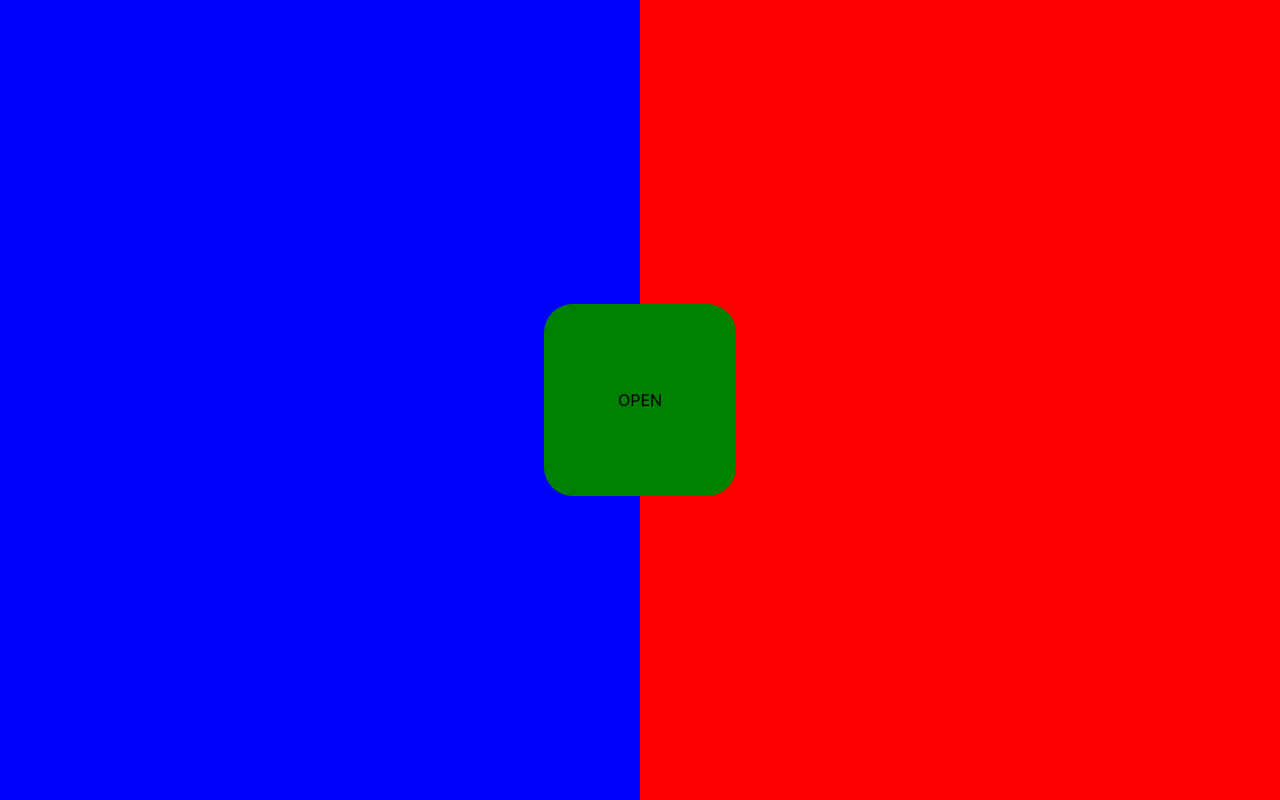
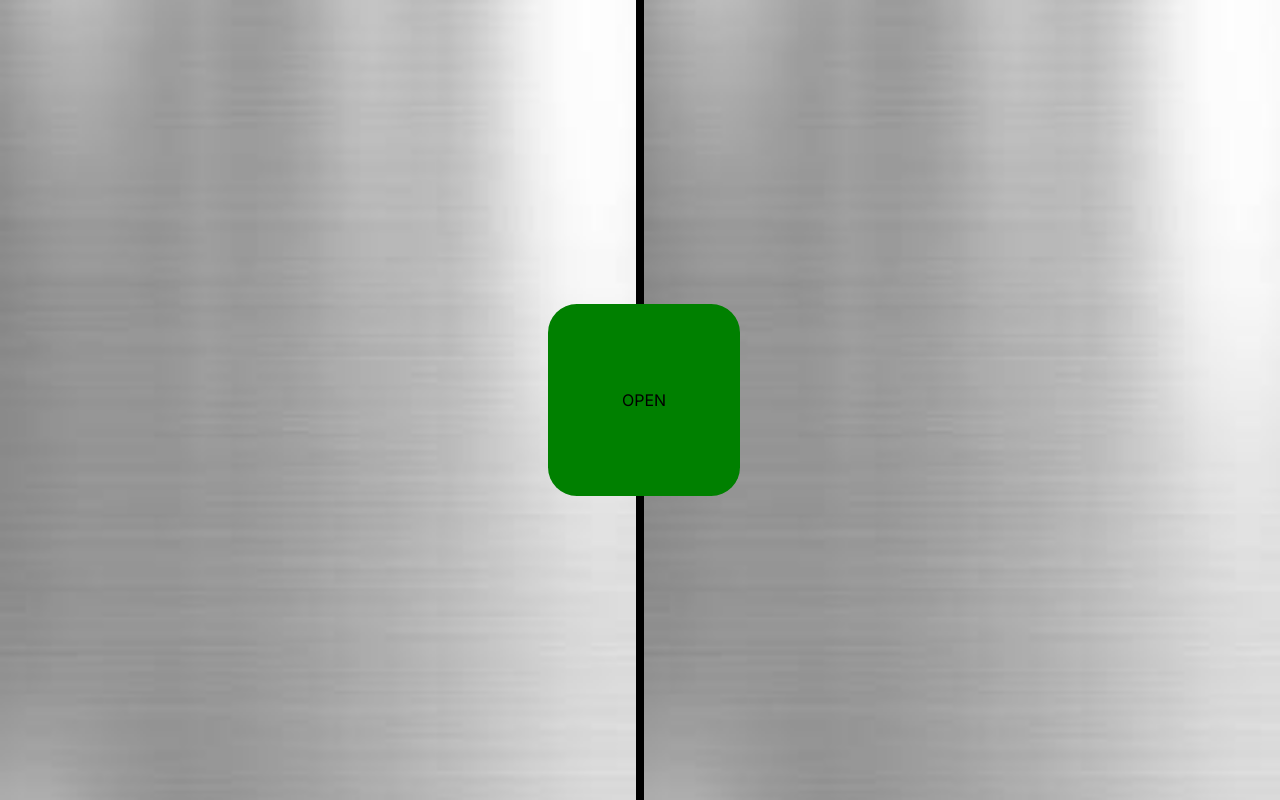
Before and after one commit to RaphCamp/ma-vitrine-next, a Next.js app: page /contact in a window 1280 px wide. Built offline with nearby package versions, Linux system fonts and the light colour scheme.

Commit message:
graphisme doors

```diff
--- a/src/components/doors/Doors.module.css
+++ b/src/components/doors/Doors.module.css
@@ -81,7 +81,10 @@
     height: 100%;
     width: 50%;
 
-    background-color: blue;
+    background-image: url("../../assets/images/metal.jpg");
+    background-size: cover;
+
+    border-right:  4px solid black;
 
     pointer-events: all;
 }
@@ -91,7 +94,10 @@
     height: 100%;
     width: 50%;
 
-    background-color: red;
+    background-image: url("../../assets/images/metal.jpg");
+    background-size: cover;
+
+    border-left: 4px solid black;
 
     pointer-events: all;
 }
@@ -117,6 +123,7 @@
 .doorLocker {
     height: 192px;
     width: 192px;
+
     background-color: green;
 
     align-self: center;
```
